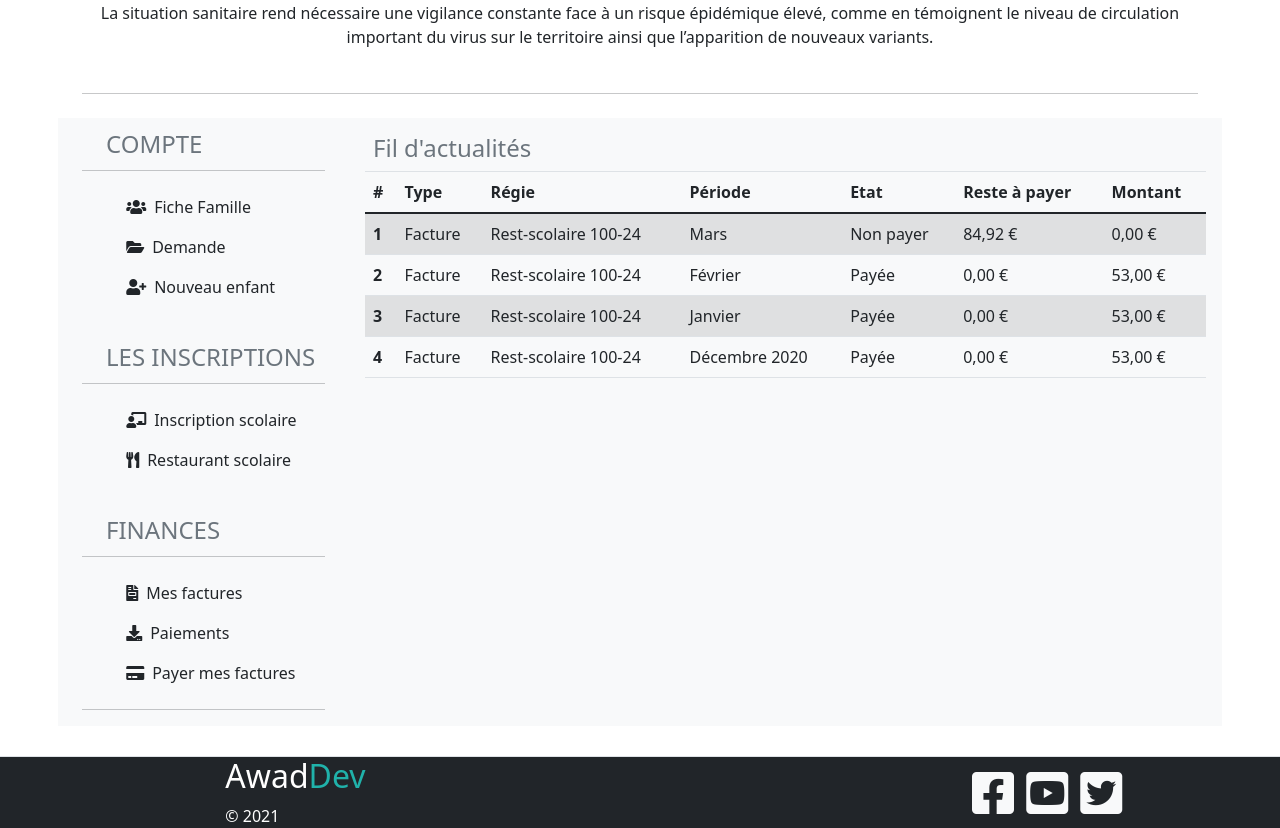
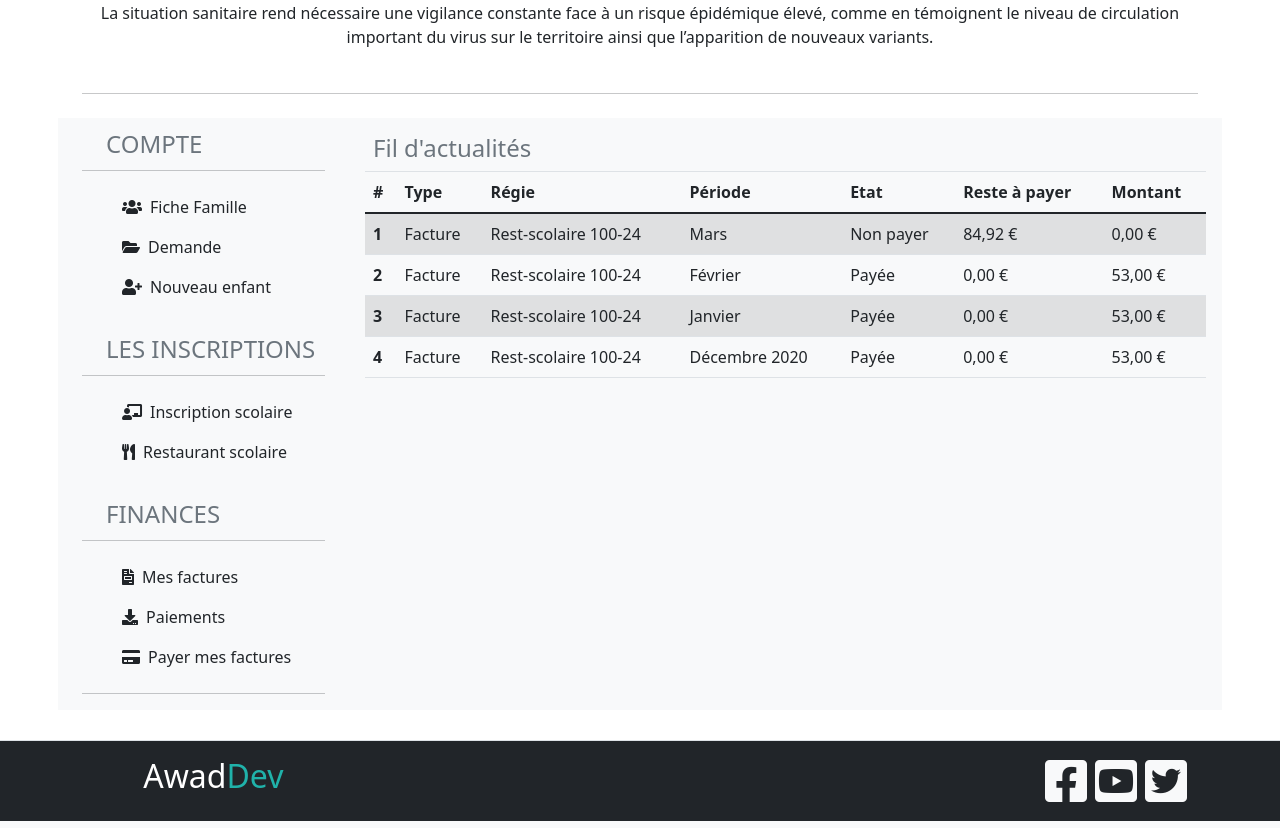
Before and after one commit to awadalsheekh/web-app, a PHP site: page / in a window 1280 px wide. Shown: the part 498-1326 px from the top of the page. Run offline with PHP 8.4, Linux system fonts and the light colour scheme.

Commit message:
updated files

```diff
--- a/inc/footer.php
+++ b/inc/footer.php
@@ -1,26 +1,20 @@
 
 
 
-    <footer class="footer-title border-top bg-dark">
+    <footer class="footer-title border-top py-3 bg-dark">
         <div class="container-fluid bg-dark">
             <div class="row justify-content-between">
-                <div class="col-md-2"></div>
-                <div class="col-md-4">
+                <div class="col-md-4 col-sm-4 d-flex justify-content-center">
                     <h2 class="footer-logo">Awad<span>Dev</span></h2>
-                    <span class="">&copy; 2021</span>
                 </div>
-                <div class="col"></div>
-                <div class="col-md-3 col-lg-3 align-self-center">
+                <div class="col-md-3 col-sm-4 align-self-center d-flex justify-content-center">
                     <span class=""><a href="#"><i class="fab fa-facebook-square text-light fa-3x pr-2"></i></a></span>
                     <span class=""><a href="#"><i class="fab fa-youtube-square text-light fa-3x pr-2"></i></a></span>
                     <span class=""><a href="#"><i class="fab fa-twitter-square text-light fa-3x pr-2"></i></a></span>
                 </div>
-
             </div>
         </div>
-
     </footer>
-
 
 
     <script src="js/bootstrap.min.js"></script>
--- a/inc/header.php
+++ b/inc/header.php
@@ -13,9 +13,10 @@
 <body>
 
 <!----- Start of Header -------->
-    <header class="p-3 mb-5 border-bottom fixed-top bg-dark">
+
+   <header class="p-3 mb-5 border-bottom fixed-top bg-dark">
         <div class="container-fluid">
-            <div class="d-flex flex-wrap align-items-center justify-content-center justify-content-lg-start">
+            <div class="collapse navbar-collapse d-flex flex-wrap justify-content-center">
                 <a href="index.php" class="d-flex align-items-center mb-2 mb-lg-0 text-dark text-decoration-none">
                   <i class="fab fa-accusoft text-secondary fa-2x pr-2"></i>
                 </a>
--- a/inc/sidebar.php
+++ b/inc/sidebar.php
@@ -1,67 +1,66 @@
 <!----- Start of Sidebar -------->
 <div class="row g-5">
                 <div class="col-md-4 col-lg-3 bg-light">
-                        <a href="/" class="d-flex align-items-center mb-3 mb-md-0 me-md-auto link-secondary text-decoration-none">
-                            <span class="fs-4 pt-2 ml-4">COMPTE</span>
-                        </a>
-                <hr class="my-3 mt-2">
+                        <div class="mt-2">
+                            <span class="fs-4 pt-2 ml-4 text-muted">COMPTE</span>
+                        </div>
+
+            <hr class="my-3 mt-2">
+
                 <ul class="nav nav-pills flex-column mb-auto li-additional-style"> <!--"li-additional-style" Additional style class -->
                     <li class="nav-item">
-                        <a href="#" class="nav-link link-dark">
-                            <svg class="bi me-2" width="16" height="16"><use xlink:href="#home"/></svg>
+                        <a href="#" class="nav-link link-dark ml-4">
                             <i class="fas fa-users mr-2"></i>Fiche Famille
                         </a>
                     </li>
                     <li>
-                        <a href="#" class="nav-link link-dark">
-                            <svg class="bi me-2" width="16" height="16"><use xlink:href="#speedometer2"/></svg>
+                        <a href="#" class="nav-link link-dark ml-4">
                             <i class="fas fa-folder-open mr-2"></i>Demande
                         </a>
                     </li>
                     <li>
-                        <a href="#" class="nav-link link-dark">
-                            <svg class="bi me-2" width="16" height="16"><use xlink:href="#table"/></svg>
+                        <a href="#" class="nav-link link-dark ml-4">
                             <i class="fas fa-user-plus mr-2"></i>Nouveau enfant
                         </a>
                     </li>
-                    <a href="/" class="d-flex align-items-center mb-3 mb-md-0 me-md-auto link-secondary text-decoration-none mt-4">
-                            <span class="fs-4 pt-2 ml-4">LES INSCRIPTIONS</span>
-                        </a>
-                <hr class="my-3 mt-2">
-                <ul class="nav nav-pills flex-column mb-auto">
+                </ul>
+                    <div class="mt-4">
+                        <span class="fs-4 pt-2 ml-4 text-muted">LES INSCRIPTIONS</span>
+                    </div>
+
+            <hr class="my-3 mt-2">
+
+                <ul class="nav nav-pills flex-column mb-auto li-additional-style"> <!--"li-additional-style" Additional style class -->
                     <li class="nav-item">
-                        <a href="#" class="nav-link link-dark">
-                            <svg class="bi me-2" width="16" height="16"><use xlink:href="#home"/></svg>
+                        <a href="#" class="nav-link link-dark ml-4">
                             <i class="fas fa-chalkboard-teacher mr-2"></i>Inscription scolaire
                         </a>
                     </li>
                     <li>
-                        <a href="#" class="nav-link link-dark">
-                            <svg class="bi me-2" width="16" height="16"><use xlink:href="#speedometer2"/></svg>
+                        <a href="#" class="nav-link link-dark ml-4">
                             <i class="fas fa-utensils mr-2"></i>Restaurant scolaire
                         </a>
                     </li>
+                </ul>
+                    <div class="mt-4">
+                        <span class="fs-4 pt-2 ml-4 text-muted">FINANCES</span>
+                    </div>
 
-                    <a href="/" class="d-flex align-items-center mb-3 mb-md-0 me-md-auto link-secondary text-decoration-none mt-4">
-                            <span class="fs-4 pt-2 ml-4">FINANCES</span>
-                        </a>
-                <hr class="my-3 mt-2">
-                <ul class="nav nav-pills flex-column mb-auto">
+            <hr class="my-3 mt-2">
+
+                <ul class="nav nav-pills flex-column mb-auto li-additional-style"> <!--"li-additional-style" Additional style class -->
                     <li class="nav-item">
-                        <a href="#" class="nav-link link-dark">
-                            <svg class="bi me-2" width="16" height="16"><use xlink:href="#home"/></svg>
+                        <a href="#" class="nav-link link-dark ml-4">
                             <i class="fas fa-file-invoice mr-2"></i>Mes factures
                         </a>
                     </li>
                     <li>
-                        <a href="#" class="nav-link link-dark">
-                            <svg class="bi me-2" width="16" height="16"><use xlink:href="#speedometer2"/></svg>
+                        <a href="#" class="nav-link link-dark ml-4">
                             <i class="fas fa-download mr-2"></i>Paiements
                         </a>
                     </li>
                     <li>
-                        <a href="#" class="nav-link link-dark">
-                            <svg class="bi me-2" width="16" height="16"><use xlink:href="#table"/></svg>
+                        <a href="#" class="nav-link link-dark ml-4">
                             <i class="fas fa-credit-card mr-2"></i>Payer mes factures
                         </a>
                     </li>
```
